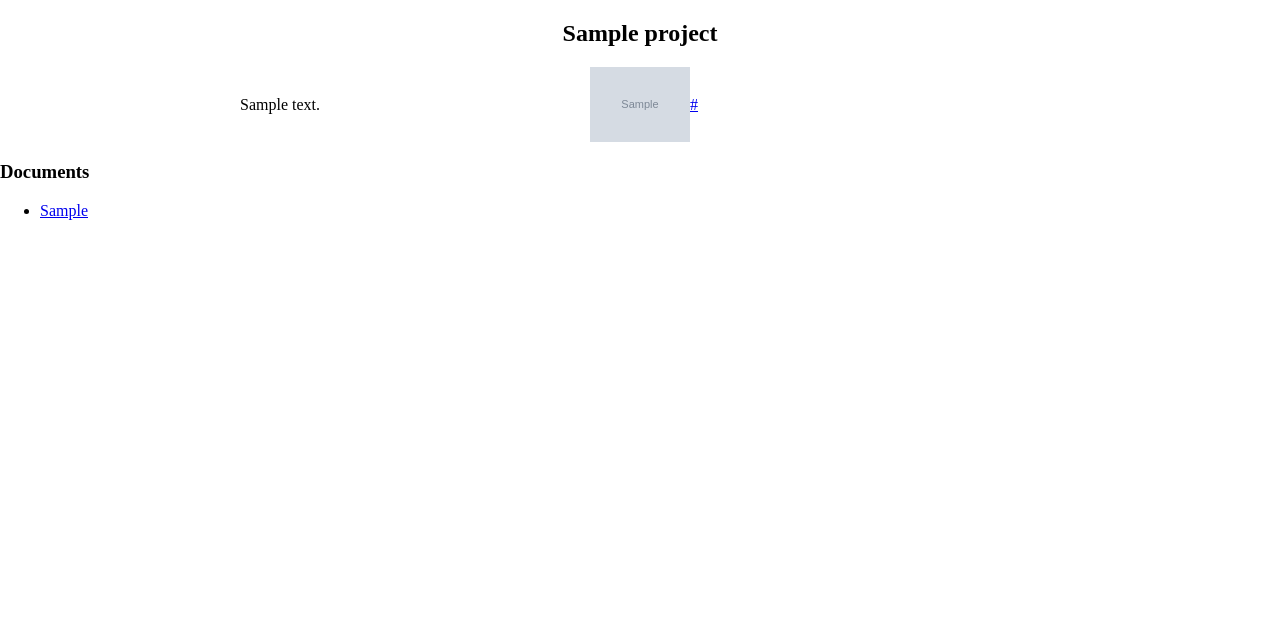
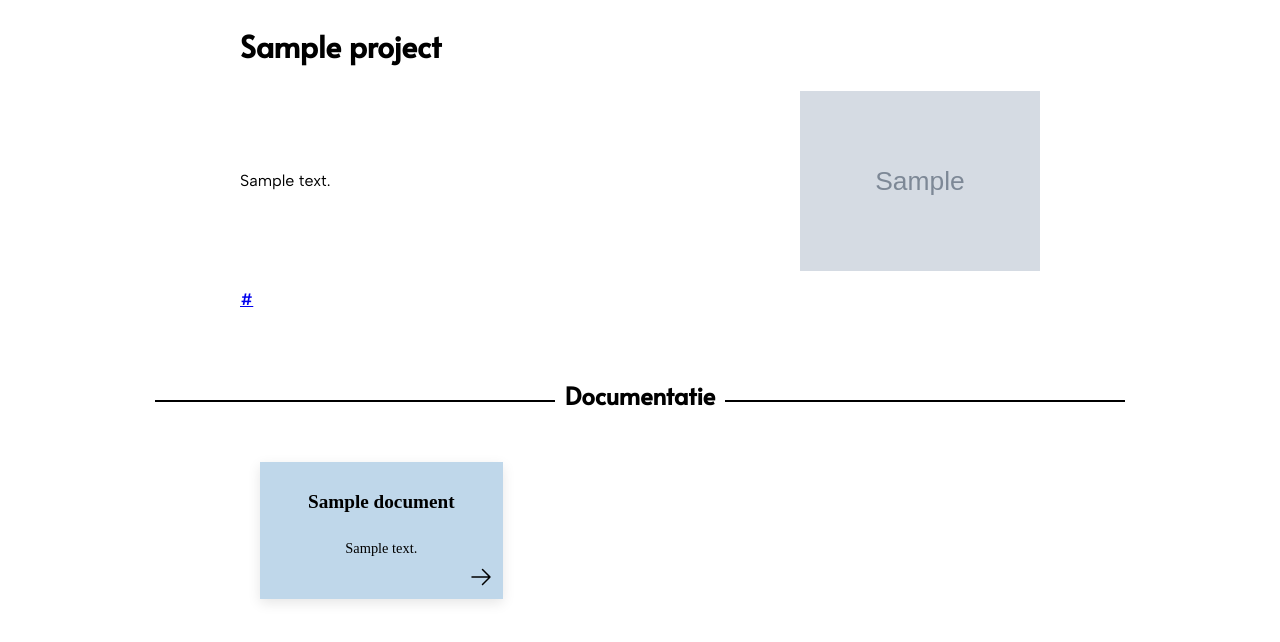
Before and after one commit to Parisxx/portfolio, a PHP site: page /project.php?id=1 in a window 1280 px wide. Shown: the part 72-714 px from the top of the page. Run offline with PHP 8.4, Linux system fonts and the light colour scheme; tables that the repository leaves empty or names only in its code hold one stand-in row (values such as "Sample post"); grey boxes marked "Sample" are stand-in pictures.

Commit message:
feat: added cards for the documents

```diff
--- a/project.css
+++ b/project.css
@@ -24,6 +24,35 @@ body {
     padding: 0;
     scroll-behavior: smooth;
 }
+
+.title {
+    font-size: 24px;
+    font-weight: bold;
+    position: relative;
+    display: inline-block;
+    padding-bottom: 10px;
+    font-family: 'alata';
+}
+
+
+.title::before,
+.title::after {
+    content: "";
+    position: absolute;
+    width: 400px;
+    height: 2px;
+    background-color: black;
+    top: 50%;
+}
+
+.title::before {
+    left: -410px;
+}
+
+.title::after {
+    right: -410px;
+}
+
 
 /* Header */
 
@@ -64,21 +93,78 @@ body {
 }
 
 .project-details h2 {
-    text-align: center;
-    margin-bottom: 20px;
+    font-size: 30px;
+    font-family: 'alata';
+
 }
 
 .content {
     display: flex;
-    justify-content: space-between;
     align-items: center;
 }
 
 .content p {
     width: 60%;
-    margin-right: 20px;
+    font-family: 'albert_sans';
 }
 
 .content img {
-    width: 100px;
+    width: 30%;
+    margin-left: 10%;
 }
+
+.link{
+    font-family: 'alata';
+
+}
+
+/* Documents */
+
+.document {
+    max-width: 800px;
+    margin: 50px auto;
+    text-align: center;
+}
+
+.card-container {
+    display: grid;
+    grid-template-columns: repeat(3, 1fr); /* 3 kolommen */
+    gap: 16px;
+    padding: 20px;
+}
+
+.card {
+    background-color: #BFD7EA;
+    padding: 10px;
+    transition: transform 0.2s ease-in-out;
+    box-shadow: rgba(0, 0, 0, 0.1) 0px 4px 12px;
+}
+
+.card:hover {
+    transform: translateY(-5px);
+}
+
+.card-link {
+    text-decoration: none;
+    color: black;
+    display: flex;
+    flex-direction: column;
+    justify-content: space-between;
+    height: 100%;
+}
+
+.card-title {
+    font-size: 1.2rem;
+    font-weight: bold;
+}
+
+.card-description {
+    font-size: 0.9rem;
+    margin: 8px 0;
+}
+
+.arrow {
+    align-self: flex-end;
+    width: 24px;
+    height: 24px;
+}
--- a/project.php
+++ b/project.php
@@ -51,25 +51,38 @@ $project_documents = $stmt->fetchAll(PDO::FETCH_ASSOC);
 
 
     <div class="project-details">
-    <h2><?php echo htmlspecialchars($project['title']); ?></h2>
-    <div class="content">
-        <p><?php echo htmlspecialchars($project['about']); ?></p>
-        <img src="src/images/<?php echo htmlspecialchars($project['image']); ?>" alt="<?php echo htmlspecialchars($project['title']); ?>">
+        <h2><?php echo htmlspecialchars($project['title']); ?></h2>
+        <div class="content">
+            <p><?php echo htmlspecialchars($project['about']); ?></p>
+            <img src="src/images/<?php echo htmlspecialchars($project['image']); ?>" alt="<?php echo htmlspecialchars($project['title']); ?>">
+        </div>
+
         <?php if (!empty($project['link'])): ?>
-            <p><a href="<?php echo htmlspecialchars($project['link']); ?>" target="_blank"><?php echo htmlspecialchars($project['link']); ?></a></p>
+            <p class="link"><a href="<?php echo htmlspecialchars($project['link']); ?>" target="_blank"><?php echo htmlspecialchars($project['link']); ?></a></p>
         <?php endif; ?>
     </div>
-</div>
 
 
+        <!-- Documents -->
 
+    <div class="document">
+        <h2 class="title">Documentatie</h2>
 
-        <h3>Documents</h3>
-        <ul>
+        <div class="card-container">
             <?php foreach ($project_documents as $document): ?>
-                <li><a href="src/documents/<?php echo htmlspecialchars($document['documents']); ?>" target="_blank"><?php echo htmlspecialchars($document['documents']); ?></a></li>
+                <div class="card">
+                    <a href="src/documents/<?php echo htmlspecialchars($document['documents']); ?>" target="_blank" class="card-link">
+                        <h3 class="card-title"><?php echo htmlspecialchars($document['title']); ?></h3>
+                        <p class="card-description"><?php echo htmlspecialchars($document['description']); ?></p>
+                        <svg xmlns="http://www.w3.org/2000/svg" fill="none" viewBox="0 0 24 24" stroke-width="1.5" stroke="currentColor" class="arrow">
+                            <path stroke-linecap="round" stroke-linejoin="round" d="M13.5 4.5 21 12m0 0-7.5 7.5M21 12H3" />
+                        </svg>
+
+                    </a>
+                </div>
             <?php endforeach; ?>
-        </ul>
+        </div>
 
+    </div>
 </body>
 </html>
```
